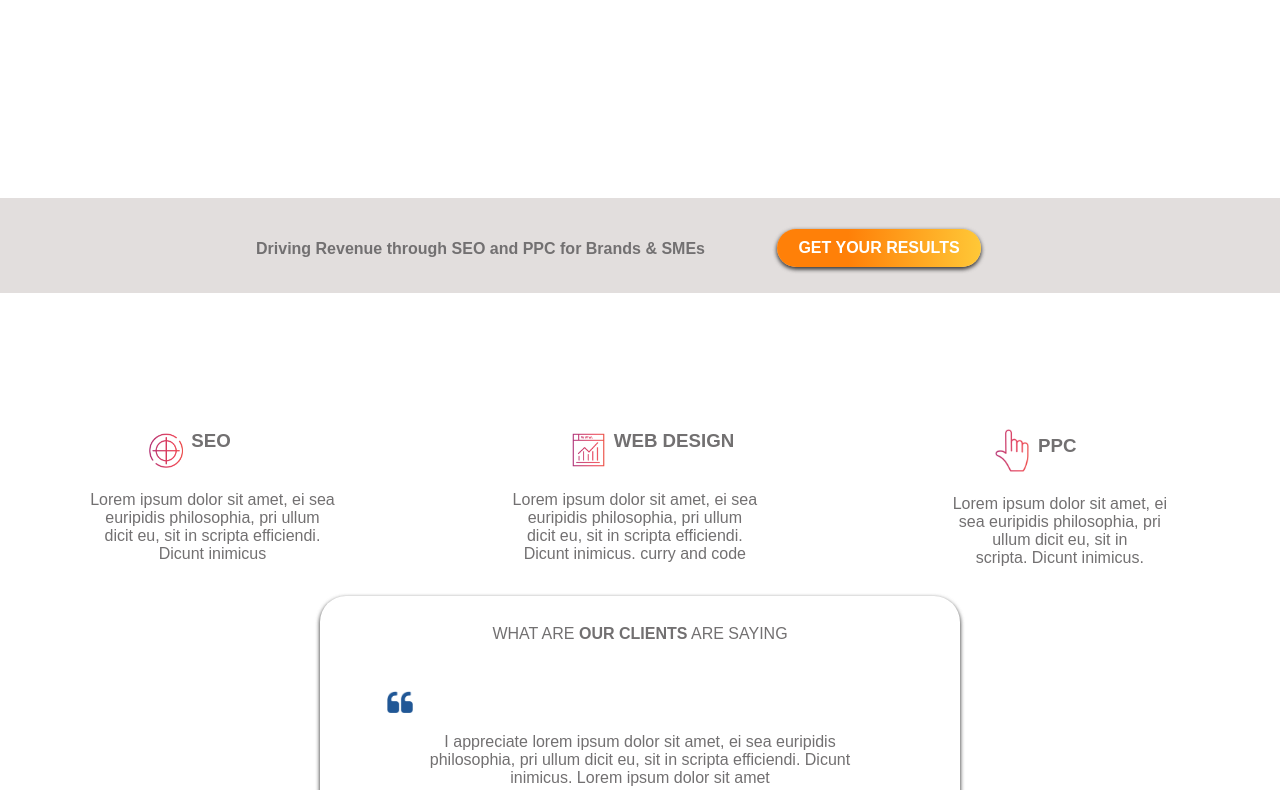
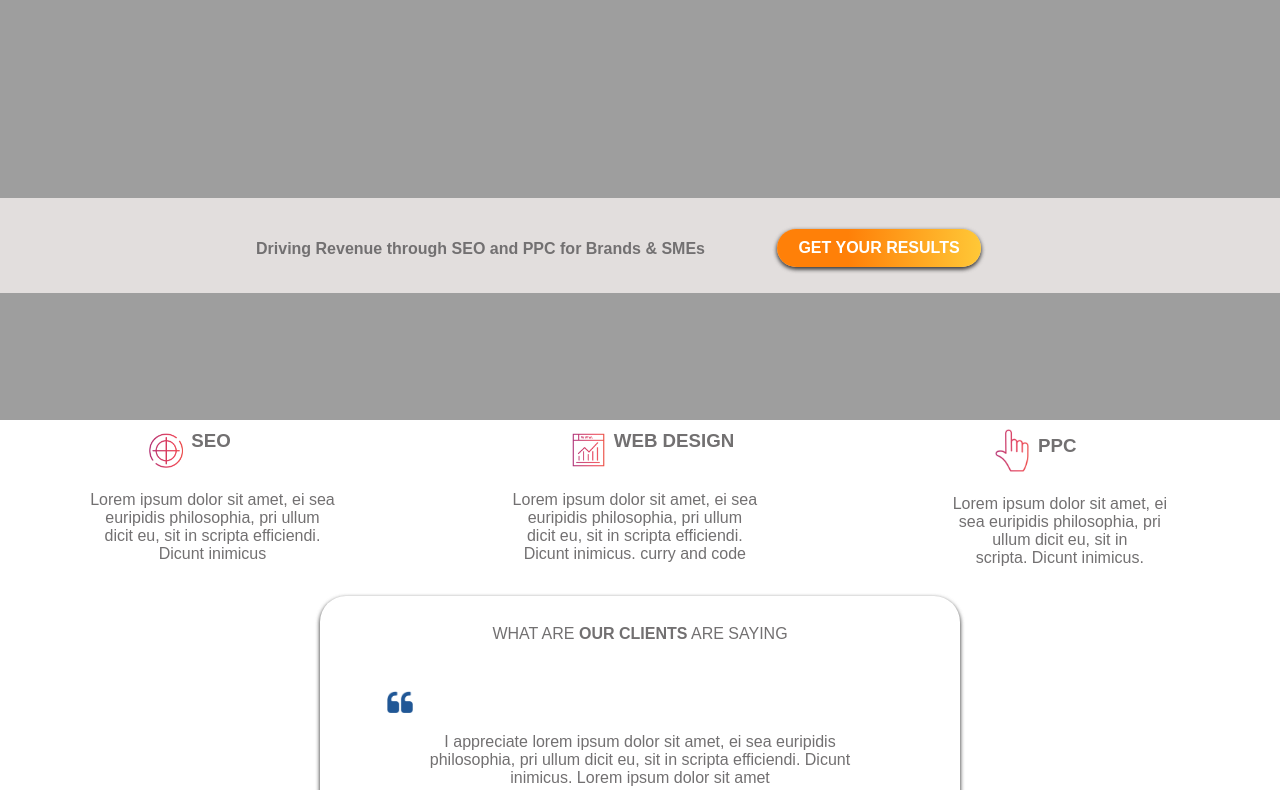
Before and after one commit to sofiacarballo/Replicas, a plain HTML site: page SecondLandingPage/index.html in a window 1280 px wide. Shown: the part 300-1090 px from the top of the page. Drawn offline with Linux system fonts and the light colour scheme; the site is published under a folder, as on GitHub Pages, so addresses that start at the root find nothing.

Commit message:
Modified background file path

```diff
--- a/SecondLandingPage/stylesheet.css
+++ b/SecondLandingPage/stylesheet.css
@@ -7,7 +7,7 @@ body {
 }
 
 header {
-  background-image: url(/SecondLandingPage/images/Background1.png);
+  background-image: url(images/Background1.png);
   background-repeat: no-repeat;
   background-size: 100%;
   position: absolute;
```
